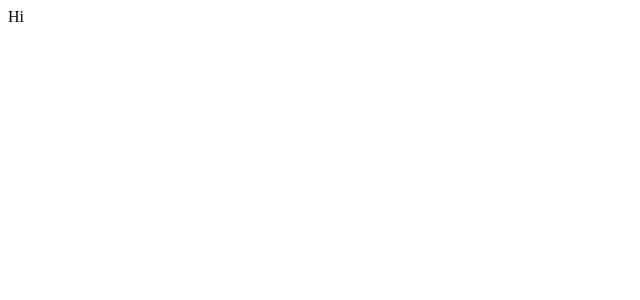
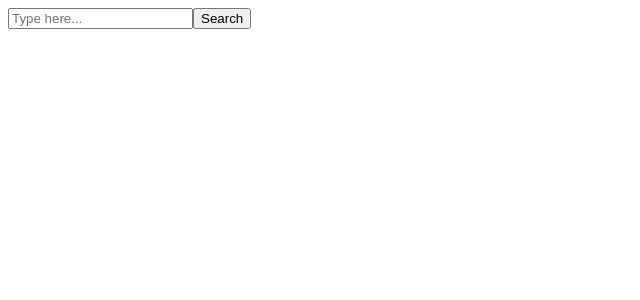
Before and after one commit to sophiacheong/jsp-mock-takehome, a React app: page / in a window 1280 px wide. Shown: the top 300 px of the page, without its empty margins (0-640 px from the left). Built offline with nearby package versions, Linux system fonts and the light colour scheme; the HTML template or start-up script is replaced by a standard one.

Commit message:
added search bar and input label

```diff
--- a/client/src/components/App.jsx
+++ b/client/src/components/App.jsx
@@ -1,8 +1,17 @@
-import React from 'react';
+import React, { useState } from 'react';
 
 const App = () => {
+  const [username, setUsername] = useState('');
+
+  const search = () => {
+    console.log('hi');
+  }
+
   return (
-    <div>Hi</div>
+    <div>
+      <input type="text" value={username} onChange={(e) => setUsername(e.target.value)} placeholder="Type here..." name="username" />
+      <button onClick={search}>Search</button>
+    </div>
   )
 }
 
```
